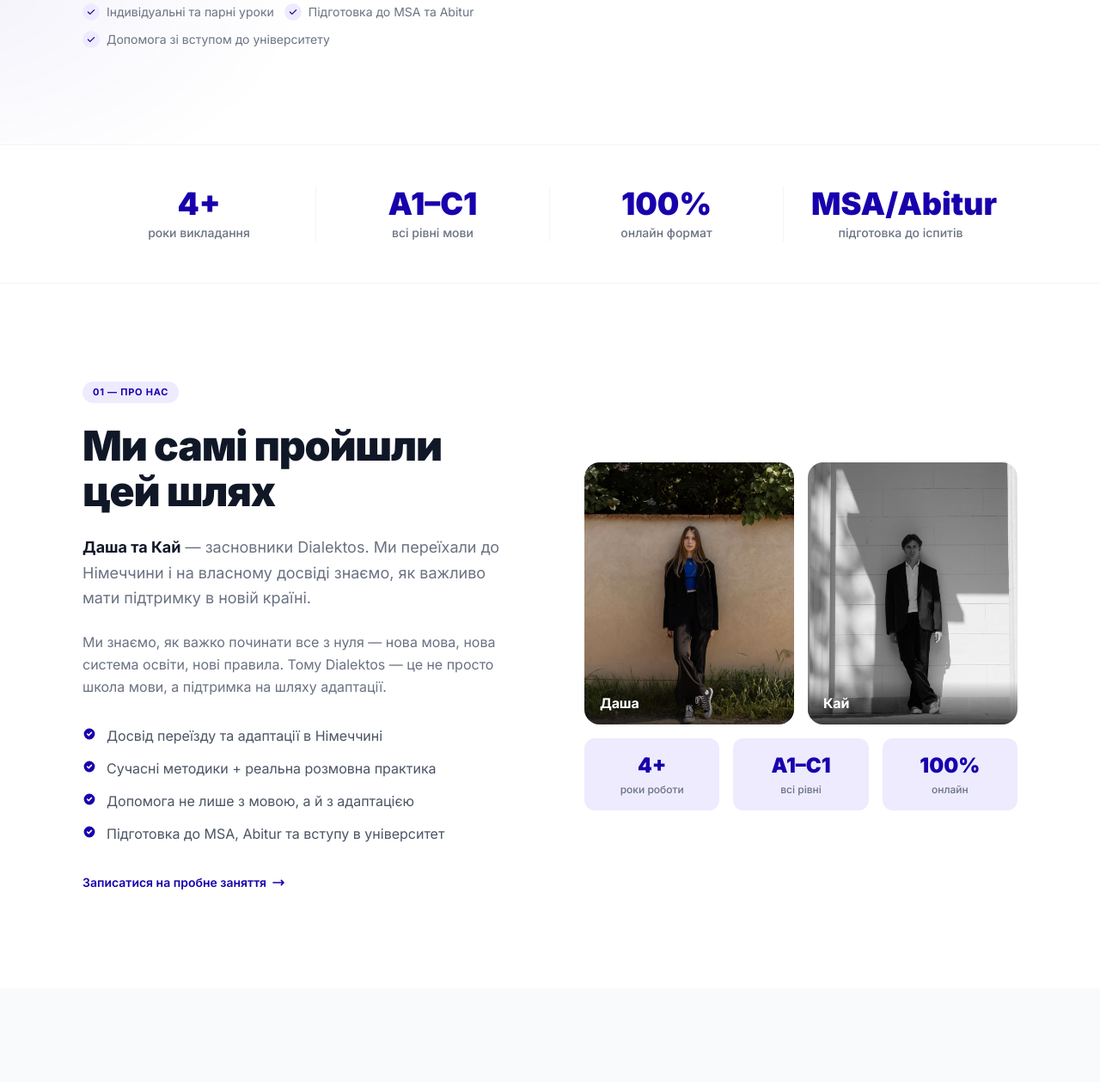
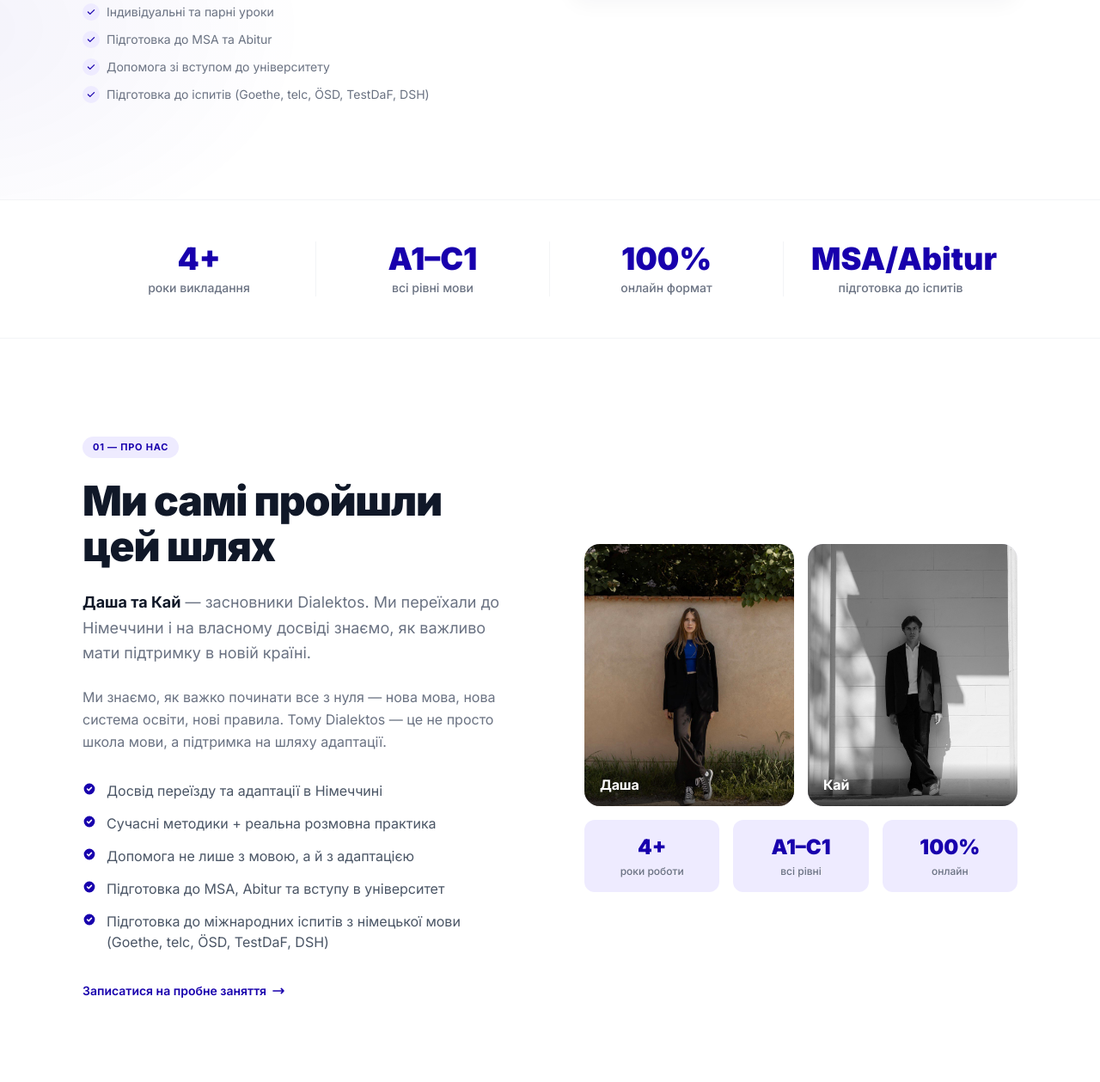
Before and after one commit to DesmondMails/dialektos-landing, a plain HTML site: page index.html in a window 1280 px wide. Shown: the part 763-2022 px from the top of the page at 86% size. Drawn offline with Linux system fonts and the light colour scheme; no server answers.

Commit message:
added a few options

```diff
--- a/index.html
+++ b/index.html
@@ -159,8 +159,8 @@
             <p
               class="text-lg sm:text-xl text-gray-500 leading-relaxed mb-8 max-w-lg"
             >
-            Онлайн-курси для тих, хто переїхав або планує переїхати до Німеччини
-            — від нуля до вільного спілкування.
+              Онлайн-курси для тих, хто переїхав або планує переїхати до
+              Німеччини — від нуля до вільного спілкування.
             </p>
 
             <div class="flex flex-col sm:flex-row gap-3 mb-10">
@@ -208,7 +208,7 @@
               </a>
             </div>
 
-          <div class="flex flex-col sm:flex-row sm:flex-wrap gap-3">
+            <div class="flex flex-col gap-3">
               <div class="flex items-center gap-2">
                 <div
                   class="w-5 h-5 rounded-full flex items-center justify-center"
@@ -231,6 +231,7 @@
                   >Індивідуальні та парні уроки</span
                 >
               </div>
+
               <div class="flex items-center gap-2">
                 <div
                   class="w-5 h-5 rounded-full flex items-center justify-center"
@@ -253,6 +254,7 @@
                   >Підготовка до MSA та Abitur</span
                 >
               </div>
+
               <div class="flex items-center gap-2">
                 <div
                   class="w-5 h-5 rounded-full flex items-center justify-center"
@@ -273,6 +275,29 @@
                 </div>
                 <span class="text-sm text-gray-500"
                   >Допомога зі вступом до університету</span
+                >
+              </div>
+
+              <div class="flex items-center gap-2">
+                <div
+                  class="w-5 h-5 rounded-full flex items-center justify-center"
+                  style="background: #eeebff"
+                >
+                  <svg
+                    class="w-3 h-3"
+                    style="color: #1800ad"
+                    fill="currentColor"
+                    viewBox="0 0 20 20"
+                  >
+                    <path
+                      fill-rule="evenodd"
+                      d="M16.707 5.293a1 1 0 010 1.414l-8 8a1 1 0 01-1.414 0l-4-4a1 1 0 011.414-1.414L8 12.586l7.293-7.293a1 1 0 011.414 0z"
+                      clip-rule="evenodd"
+                    />
+                  </svg>
+                </div>
+                <span class="text-sm text-gray-500"
+                  >Підготовка до іспитів (Goethe, telc, ÖSD, TestDaF, DSH)</span
                 >
               </div>
             </div>
@@ -404,7 +429,7 @@
     <section class="py-12 border-y border-gray-100 bg-white">
       <div class="max-w-6xl mx-auto px-4 sm:px-6 lg:px-8">
         <div
-          class="grid grid-cols-2 lg:grid-cols-4 gap-6 lg:gap-0 lg:divide-x lg:divide-gray-100"
+          class="grid grid-cols-2 lg:grid-cols-4 gap-4 lg:gap-0 lg:divide-x lg:divide-gray-100"
         >
           <div class="text-center lg:px-8">
             <div
@@ -533,6 +558,23 @@
                 </svg>
                 <span class="text-gray-600"
                   >Підготовка до MSA, Abitur та вступу в університет</span
+                >
+              </div>
+              <div class="flex items-start gap-3">
+                <svg
+                  class="check-icon mt-0.5"
+                  fill="currentColor"
+                  viewBox="0 0 20 20"
+                >
+                  <path
+                    fill-rule="evenodd"
+                    d="M10 18a8 8 0 100-16 8 8 0 000 16zm3.707-9.293a1 1 0 00-1.414-1.414L9 10.586 7.707 9.293a1 1 0 00-1.414 1.414l2 2a1 1 0 001.414 0l4-4z"
+                    clip-rule="evenodd"
+                  />
+                </svg>
+                <span class="text-gray-600"
+                  >Підготовка до міжнародних іспитів з німецької мови (Goethe,
+                  telc, ÖSD, TestDaF, DSH)</span
                 >
               </div>
             </div>
```
Lines whose indentation alone changed are shown as unchanged.
